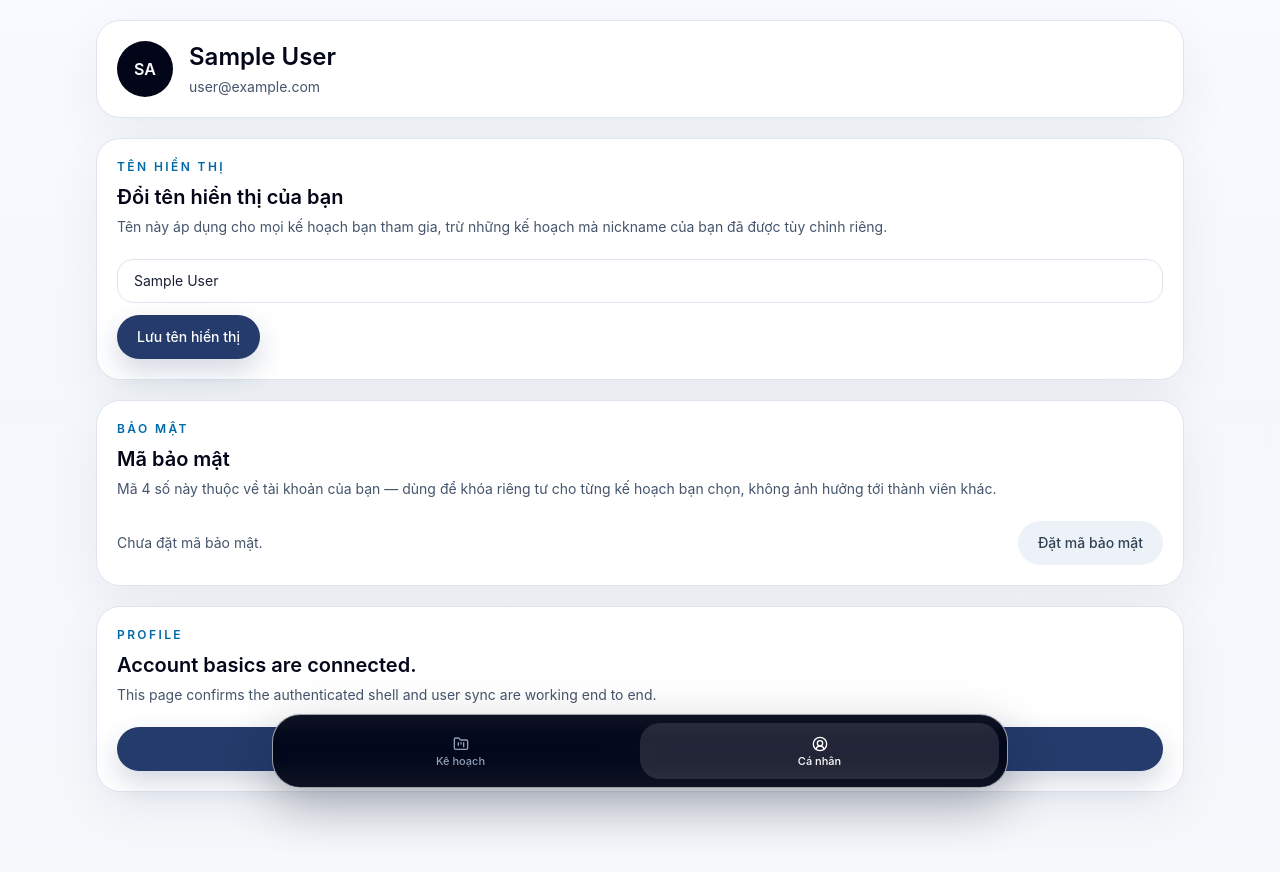
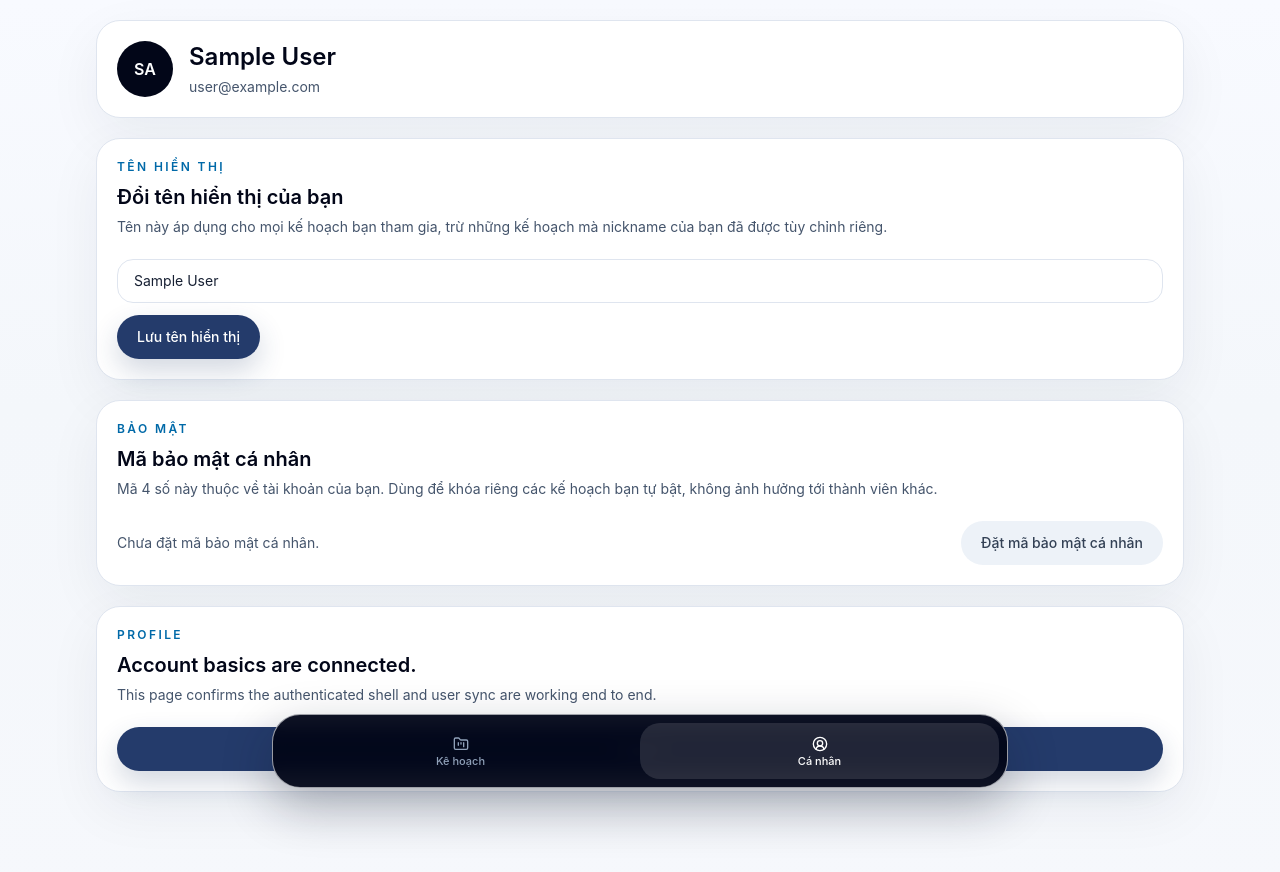
Before and after one commit to quangpcm/plan-expense, a Next.js app: page /profile in a window 1280 px wide. Shown: the top 872 px of the page. Built offline with nearby package versions, Linux system fonts and the light colour scheme; no server answers; the database is empty; sample sign-in values are in the browser's storage.

Commit message:
feat: security for me và đồng bộ lại cả tài liệu lẫn wording hiển thị

```diff
--- a/src/app/(authenticated)/plans/[planId]/page.tsx
+++ b/src/app/(authenticated)/plans/[planId]/page.tsx
@@ -664,7 +664,7 @@ export default function PlanDetailPage() {
       await planService.setPlanSecurity(user.uid, planId, true);
       setHeaderModal('plan-settings');
     } catch (error) {
-      setSecurityActionError(error instanceof Error ? error.message : 'Hiện chưa thể cập nhật bảo mật cho kế hoạch này.');
+      setSecurityActionError(error instanceof Error ? error.message : 'Hiện chưa thể cập nhật khóa cá nhân cho kế hoạch này.');
     } finally {
       setIsSecurityActionSubmitting(false);
     }
@@ -686,7 +686,7 @@ export default function PlanDetailPage() {
     try {
       await planService.setPlanSecurity(user.uid, planId, nextEnabled);
     } catch (error) {
-      setSecurityActionError(error instanceof Error ? error.message : 'Hiện chưa thể cập nhật bảo mật cho kế hoạch này.');
+      setSecurityActionError(error instanceof Error ? error.message : 'Hiện chưa thể cập nhật khóa cá nhân cho kế hoạch này.');
     } finally {
       setIsSecurityActionSubmitting(false);
     }
@@ -1903,17 +1903,17 @@ export default function PlanDetailPage() {
                   <div className="flex items-center justify-between gap-3">
                     <div className="flex items-center gap-2 text-sm font-medium text-slate-700">
                       <Lock className="size-4 shrink-0" />
-                      Bật bảo mật cho tôi
+                      Khóa kế hoạch cho tôi
                     </div>
                     <Switch
-                      aria-label="Bật bảo mật cho tôi"
+                      aria-label="Khóa kế hoạch cho tôi"
                       checked={Boolean(mySummary?.isLocked)}
                       disabled={isSecurityActionSubmitting}
                       onCheckedChange={handleToggleSecurity}
                     />
                   </div>
                   <p className="mt-2 text-xs leading-5 text-slate-500">
-                    Yêu cầu mã bảo mật của bạn mỗi khi bạn mở lại kế hoạch này. Không ảnh hưởng tới thành viên khác.
+                    Chỉ khóa kế hoạch này trên tài khoản của bạn. Khi mở lại, bạn sẽ nhập mã bảo mật cá nhân của mình. Không ảnh hưởng tới thành viên khác.
                   </p>
                   {securityActionError ? (
                     <div className="mt-3">
@@ -1972,17 +1972,17 @@ export default function PlanDetailPage() {
                   <div className="flex items-center justify-between gap-3">
                     <div className="flex items-center gap-2 text-sm font-medium text-slate-700">
                       <Lock className="size-4 shrink-0" />
-                      Bật bảo mật cho tôi
+                      Khóa kế hoạch cho tôi
                     </div>
                     <Switch
-                      aria-label="Bật bảo mật cho tôi"
+                      aria-label="Khóa kế hoạch cho tôi"
                       checked={Boolean(mySummary?.isLocked)}
                       disabled={isSecurityActionSubmitting}
                       onCheckedChange={handleToggleSecurity}
                     />
                   </div>
                   <p className="mt-2 text-xs leading-5 text-slate-500">
-                    Yêu cầu mã bảo mật của bạn mỗi khi bạn mở lại kế hoạch này. Không ảnh hưởng tới thành viên khác.
+                    Chỉ khóa kế hoạch này trên tài khoản của bạn. Khi mở lại, bạn sẽ nhập mã bảo mật cá nhân của mình. Không ảnh hưởng tới thành viên khác.
                   </p>
                   {securityActionError ? (
                     <div className="mt-3">
@@ -2024,15 +2024,15 @@ export default function PlanDetailPage() {
           <>
             <div className="fixed inset-0 z-40 hidden items-center justify-center bg-slate-950/40 px-4 md:flex">
               <button
-                aria-label="Đóng form đặt mã bảo mật"
+                aria-label="Đóng form đặt mã bảo mật cá nhân"
                 className="absolute inset-0"
                 onClick={() => setHeaderModal('plan-settings')}
                 type="button"
               />
               <Dialog
                 className="relative z-10 w-full max-w-md"
-                description="Mã này thuộc về tài khoản của bạn — sẽ cần nhập lại mỗi khi bạn mở lại kế hoạch này."
-                title="Đặt mã bảo mật"
+                description="Mã này thuộc về tài khoản của bạn và chỉ dùng để khóa riêng các kế hoạch bạn tự bật."
+                title="Đặt mã bảo mật cá nhân"
               >
                 <PasscodeForm
                   onClose={() => setHeaderModal('plan-settings')}
@@ -2043,10 +2043,10 @@ export default function PlanDetailPage() {
             </div>
             <div className="md:hidden">
               <BottomSheet
-                description="Mã này thuộc về tài khoản của bạn — sẽ cần nhập lại mỗi khi bạn mở lại kế hoạch này."
+                description="Mã này thuộc về tài khoản của bạn và chỉ dùng để khóa riêng các kế hoạch bạn tự bật."
                 onClose={() => setHeaderModal('plan-settings')}
                 open={headerModal === 'plan-lock'}
-                title="Đặt mã bảo mật"
+                title="Đặt mã bảo mật cá nhân"
               >
                 <PasscodeForm
                   onClose={() => setHeaderModal('plan-settings')}
--- a/src/app/(authenticated)/profile/page.tsx
+++ b/src/app/(authenticated)/profile/page.tsx
@@ -51,11 +51,11 @@ export default function ProfilePage() {
     try {
       await Promise.all([userService.clearPasscode(user.uid), planService.clearAllPlanSecurity(user.uid)]);
       setShowClearPasscodeConfirm(false);
-      setPasscodeMessage({ type: 'success', text: 'Đã xóa mã bảo mật.' });
+      setPasscodeMessage({ type: 'success', text: 'Đã xóa mã bảo mật cá nhân.' });
     } catch (error) {
       setPasscodeMessage({
         type: 'error',
-        text: error instanceof Error ? error.message : 'Hiện chưa thể xóa mã bảo mật.',
+        text: error instanceof Error ? error.message : 'Hiện chưa thể xóa mã bảo mật cá nhân.',
       });
     } finally {
       setIsClearingPasscode(false);
@@ -128,8 +128,8 @@ export default function ProfilePage() {
       <Card>
         <SectionHeading
           eyebrow="Bảo mật"
-          title="Mã bảo mật"
-          description="Mã 4 số này thuộc về tài khoản của bạn — dùng để khóa riêng tư cho từng kế hoạch bạn chọn, không ảnh hưởng tới thành viên khác."
+          title="Mã bảo mật cá nhân"
+          description="Mã 4 số này thuộc về tài khoản của bạn. Dùng để khóa riêng các kế hoạch bạn tự bật, không ảnh hưởng tới thành viên khác."
         />
 
         {passcodeMessage ? <AuthFormMessage message={passcodeMessage.text} type={passcodeMessage.type} /> : null}
@@ -139,18 +139,18 @@ export default function ProfilePage() {
             onClose={() => setIsEditingPasscode(false)}
             onSuccess={() => {
               setIsEditingPasscode(false);
-              setPasscodeMessage({ type: 'success', text: 'Đã lưu mã bảo mật.' });
+              setPasscodeMessage({ type: 'success', text: 'Đã lưu mã bảo mật cá nhân.' });
             }}
             userId={user.uid}
           />
         ) : (
           <div className="flex flex-wrap items-center justify-between gap-3">
             <p className="text-sm text-slate-600">
-              {userProfile?.secretNumberHash ? 'Đã đặt mã bảo mật.' : 'Chưa đặt mã bảo mật.'}
+              {userProfile?.secretNumberHash ? 'Đã đặt mã bảo mật cá nhân.' : 'Chưa đặt mã bảo mật cá nhân.'}
             </p>
             <div className="flex flex-wrap gap-2">
               <Button onClick={() => setIsEditingPasscode(true)} variant="secondary">
-                {userProfile?.secretNumberHash ? 'Đổi mã bảo mật' : 'Đặt mã bảo mật'}
+                {userProfile?.secretNumberHash ? 'Đổi mã bảo mật cá nhân' : 'Đặt mã bảo mật cá nhân'}
               </Button>
               {userProfile?.secretNumberHash ? (
                 <Button
@@ -158,7 +158,7 @@ export default function ProfilePage() {
                   onClick={() => setShowClearPasscodeConfirm(true)}
                   variant="secondary"
                 >
-                  Xóa mã bảo mật
+                  Xóa mã bảo mật cá nhân
                 </Button>
               ) : null}
             </div>
@@ -169,8 +169,8 @@ export default function ProfilePage() {
           <div className="space-y-3 rounded-2xl border border-red-200 bg-red-50 p-4 text-sm text-red-700">
             <p>
               {lockedPlanCount > 0
-                ? `Bạn đang bật bảo mật ở ${lockedPlanCount} kế hoạch bằng mã này. Xóa mã sẽ tắt bảo mật ở tất cả các kế hoạch đó.`
-                : 'Bạn có chắc muốn xóa mã bảo mật này?'}
+                ? `Bạn đang khóa ${lockedPlanCount} kế hoạch cho riêng mình bằng mã này. Xóa mã sẽ tắt khóa ở tất cả các kế hoạch đó.`
+                : 'Bạn có chắc muốn xóa mã bảo mật cá nhân này?'}
             </p>
             <div className="flex justify-end gap-2">
               <Button onClick={() => setShowClearPasscodeConfirm(false)} variant="ghost">
@@ -181,7 +181,7 @@ export default function ProfilePage() {
                 disabled={isClearingPasscode}
                 onClick={handleClearPasscode}
               >
-                {isClearingPasscode ? 'Đang xóa...' : 'Xóa mã bảo mật'}
+                {isClearingPasscode ? 'Đang xóa...' : 'Xóa mã bảo mật cá nhân'}
               </Button>
             </div>
           </div>
--- a/src/modules/plan/components/plan-card.tsx
+++ b/src/modules/plan/components/plan-card.tsx
@@ -66,7 +66,7 @@ export function PlanCard({ plan }: PlanCardProps) {
           {plan.isLocked ? (
             <div className="flex items-center gap-2 text-lg font-semibold text-[var(--color-muted)]">
               <Lock className="size-4 shrink-0" />
-              Đã khóa
+              Đã khóa cho tôi
             </div>
           ) : (
             <>
--- a/src/modules/plan/components/plan-unlock-gate.tsx
+++ b/src/modules/plan/components/plan-unlock-gate.tsx
@@ -46,8 +46,8 @@ export function PlanUnlockGate({ secretNumberHash, onUnlock }: PlanUnlockGatePro
       </div>
 
       <div className="space-y-1 text-center">
-        <h1 className="text-xl font-semibold text-[var(--color-foreground)]">Kế hoạch này đã được khóa</h1>
-        <p className="text-sm leading-6 text-[var(--color-muted)]">Nhập mã bảo mật của bạn để tiếp tục.</p>
+        <h1 className="text-xl font-semibold text-[var(--color-foreground)]">Kế hoạch này đã được khóa cho bạn</h1>
+        <p className="text-sm leading-6 text-[var(--color-muted)]">Nhập mã bảo mật cá nhân của bạn để tiếp tục.</p>
       </div>
 
       <PinCodeInput
--- a/src/modules/user/components/passcode-form.tsx
+++ b/src/modules/user/components/passcode-form.tsx
@@ -44,7 +44,7 @@ export function PasscodeForm({ userId, onClose, onSuccess }: PasscodeFormProps)
       await userService.setPasscode(userId, pin);
       onSuccess?.();
     } catch (error) {
-      setErrorMessage(error instanceof Error ? error.message : 'Hiện chưa thể đặt mã bảo mật.');
+      setErrorMessage(error instanceof Error ? error.message : 'Hiện chưa thể đặt mã bảo mật cá nhân.');
       setFirstPin('');
       setCurrentValue('');
       setStep('enter');
@@ -56,7 +56,7 @@ export function PasscodeForm({ userId, onClose, onSuccess }: PasscodeFormProps)
   return (
     <div className="space-y-5">
       <p className="text-center text-sm font-medium text-[var(--color-muted)]">
-        {step === 'enter' ? 'Nhập mã mới' : 'Nhập lại để xác nhận'}
+        {step === 'enter' ? 'Nhập mã bảo mật cá nhân mới' : 'Nhập lại mã để xác nhận'}
       </p>
 
       <PinCodeInput
```
Also changed, not shown: src/modules/statistic/components/completed-plan-overview.tsx (+4 -4 lines), 5 other files (tests, documents, lock files or other folders).
